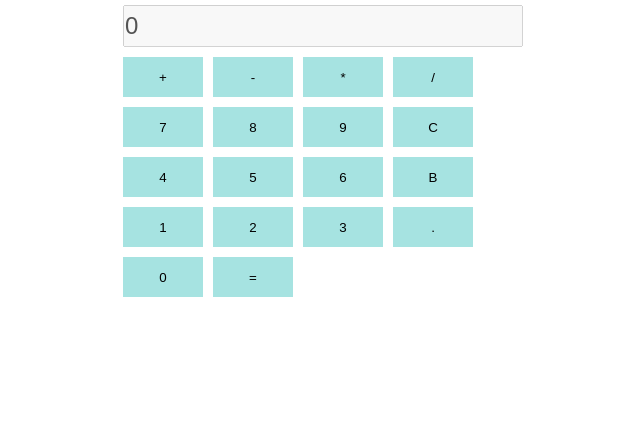
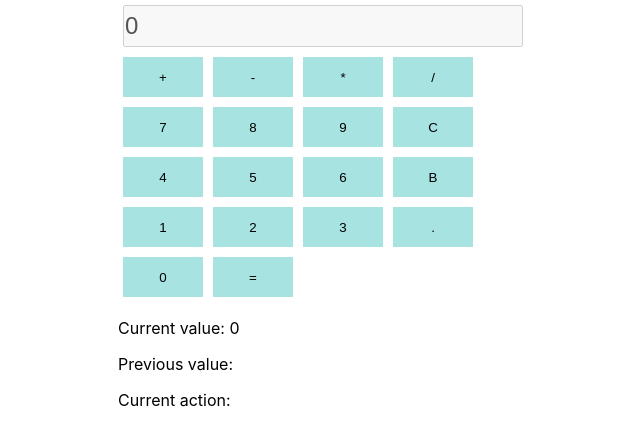
Before and after one commit to bartoszbialoglowicz/calc, a React (Create React App) app: page / in a window 1280 px wide. Shown: the top 446 px of the page, without its empty margins (322-962 px from the left). Built offline with nearby package versions, Linux system fonts and the light colour scheme.

Commit message:
Created calc context.

```diff
--- a/src/App.js
+++ b/src/App.js
@@ -1,12 +1,15 @@
 import Calculator from './components/Calculator/Calculator';
 import Card from './components/UI/Card';
+import CalcProvider from './store/CalcProvider';
 
 function App() {
   return (
     <div className="App">
-      <Card>
-        <Calculator />
-      </Card>
+      <CalcProvider>
+        <Card>
+          <Calculator />
+        </Card>
+      </CalcProvider>
     </div>
   );
 }
--- a/src/components/Calculator/Calculator.js
+++ b/src/components/Calculator/Calculator.js
@@ -1,40 +1,19 @@
-import Button from '../UI/Button';
+import { useContext } from 'react/cjs/react.development';
+import CalcContext from '../../store/calc-context';
 import classes from './Calculator.module.css';
+import CalculatorInputs from './CalculatorInputs';
 import Display from './Display';
 
 const Calculator = () => {
+    const calcCtx = useContext(CalcContext);
     return (
         <div className={classes.calculator}>
             <Display value={0} />
-            <div className={classes.inputs}>
-                <div>
-                    <Button value="+"/>
-                    <Button value="-"/>
-                    <Button value="*"/>
-                    <Button value="/"/>
-                </div>
-                <div>
-                    <Button value="7"/>
-                    <Button value="8"/>
-                    <Button value="9"/>
-                    <Button value="C"/>
-                </div>
-                <div>
-                    <Button value="4"/>
-                    <Button value="5"/>
-                    <Button value="6"/>
-                    <Button value="B"/>
-                </div>
-                <div>
-                    <Button value="1"/>
-                    <Button value="2"/>
-                    <Button value="3"/>
-                    <Button value="."/>
-                </div>
-                <div>
-                    <Button value="0"/>
-                    <Button value="="/>
-                </div>
+            <CalculatorInputs />
+            <div>
+                <p>Current value: {calcCtx.currentValue}</p>
+                <p>Previous value: {calcCtx.previousValue}</p>
+                <p>Current action: {calcCtx.currentAction}</p>
             </div>
         </div>
     )
--- a/src/components/Calculator/Calculator.module.css
+++ b/src/components/Calculator/Calculator.module.css
@@ -2,7 +2,3 @@
     width: 400px;
     height: 600px;
 }
-.inputs {
-    display: flex;
-    flex-wrap: wrap;
-}
--- /dev/null
+++ b/src/components/Calculator/CalculatorInputs.js
@@ -0,0 +1,42 @@
+import { useContext } from 'react/cjs/react.development';
+import CalcContext from '../../store/calc-context';
+import Button from '../UI/Button';
+
+import classes from './CalculatorInputs.module.css';
+
+
+const CalculatorInputs = props => {
+    const calcCtx = useContext(CalcContext);
+    return <div className={classes.calculatorInputs}>
+        <div>
+            <Button value="+" type='action'/>
+            <Button value="-" type='action'/>
+            <Button value="*" type='action'/>
+            <Button value="/" type='action'/>
+        </div>
+        <div>
+            <Button value="7" type='value'/>
+            <Button value="8" type='value'/>
+            <Button value="9" type='value'/>
+            <Button value="C"/>
+        </div>
+        <div>
+            <Button value="4" type='value'/>
+            <Button value="5" type='value'/>
+            <Button value="6" type='value'/>
+            <Button value="B"/>
+        </div>
+        <div>
+            <Button value="1" type='value'/>
+            <Button value="2" type='value'/>
+            <Button value="3" type='value'/>
+            <Button value="."/>
+        </div>
+        <div>
+            <Button value="0" type='value'/>
+            <Button value="=" type='submit'/>
+        </div>
+    </div>
+};
+
+export default CalculatorInputs;
--- /dev/null
+++ b/src/components/Calculator/CalculatorInputs.module.css
@@ -0,0 +1,4 @@
+.calculatorInputs {
+    display: flex;
+    flex-wrap: wrap;
+}
--- a/src/components/Calculator/Display.js
+++ b/src/components/Calculator/Display.js
@@ -1,8 +1,13 @@
+import { useContext } from 'react';
+import CalcContext from '../../store/calc-context';
+
 import classes from './Display.module.css';
 
-const Display = (props) => {
+const Display = () => {
+    const calcCtx = useContext(CalcContext);
+
     return <div className={classes.display}>
-        <input type="text" disabled="true" value={props.value}></input>
+        <input type="text" disabled value={calcCtx.currentValue}></input>
     </div>
 };
 
--- a/src/components/UI/Button.js
+++ b/src/components/UI/Button.js
@@ -1,7 +1,21 @@
+import { useContext } from 'react/cjs/react.development';
+import CalcContext from '../../store/calc-context';
 import classes from './Button.module.css';
+const Button = props => {
+    const addValueHandler = () => {
+        if (props.type === 'action'){
+            console.log('action');
+            calcCtx.addAction(props.value);
+        }
 
-const Button = props => {
-    return <input type="button" value={props.value} className={classes.button}/>
+        else if (props.type === 'value')
+            calcCtx.addValue(props.value);
+        else if (props.type === 'submit')
+            calcCtx.submit()
+    }
+
+    const calcCtx = useContext(CalcContext);
+    return <input type="button" value={props.value} className={classes.button} onClick={addValueHandler}/>
 };
 
 export default Button;
--- /dev/null
+++ b/src/store/CalcProvider.js
@@ -0,0 +1,101 @@
+import { useReducer} from "react";
+import CalcContext from "./calc-context";
+
+const defaultCalcState = {
+    currentValue: 0,
+    previousValue: null,
+    currentAction: null,
+};
+
+const calcReducer = (state, action) => {
+    if (action.type === 'VALUE') {
+        const currValue = state.currentValue;
+        const newValue = action.value;
+        if (currValue === null) {
+            return {
+                currentValue: newValue,
+                previousValue: state.previousValue,
+                currentAction: state.currentAction
+            }
+        }
+        else {
+            return {
+                currentValue: currValue + newValue,
+                previousValue: state.previousValue,
+                currentAction: state.currentAction
+            }
+        }
+    }
+    else if (action.type === 'ACTION') {
+        return {
+            currentValue: 0,
+            previousValue: state.currentValue,
+            currentAction: action.action
+        };
+    }
+    else if (action.type === 'SUBMIT') {
+        let curVal = parseInt(state.currentValue);
+        let prevVal = parseInt(state.previousValue);
+        console.log(state.currentValue);
+        console.log(state.previousValue);
+
+        if(state.currentAction === '/') {
+            prevVal = prevVal/curVal;
+        }
+        else if (state.currentAction === '*'){
+            prevVal = prevVal*curVal;
+        }
+        else if (state.currentAction === '+'){
+            prevVal = prevVal+curVal;
+        }
+        else if (state.currentAction === '-'){
+            prevVal = prevVal-curVal;
+        }
+
+        return {
+            currentValue: prevVal,
+            previousValue: curVal,
+        };
+    }
+
+    return defaultCalcState;
+};
+
+const CalcProvider = props => {
+    const [calcState, dispatchCalcAction] = useReducer(calcReducer, defaultCalcState);
+
+    const addValueHandler = val => {
+        dispatchCalcAction({
+            type: 'VALUE',
+            value: val
+        });
+    };
+
+    const addActionHandler = action => {
+        dispatchCalcAction({
+            type: 'ACTION',
+            action: action
+        });
+    };
+
+    const submitHandler = () => {
+        dispatchCalcAction({
+            type: 'SUBMIT',
+        })
+    };
+
+    const calcContext = {
+        currentValue: calcState.currentValue,
+        previousValue: calcState.previousValue,
+        currentAction: calcState.currentAction,
+        addValue: addValueHandler,
+        addAction: addActionHandler,
+        submit: submitHandler
+    }
+
+    return <CalcContext.Provider value={calcContext}>
+        {props.children}
+    </CalcContext.Provider>
+};
+
+export default CalcProvider;
--- /dev/null
+++ b/src/store/calc-context.js
@@ -0,0 +1,12 @@
+import React from 'react';
+
+const CalcContext = React.createContext({
+    currentValue: 0,
+    previousValue: null,
+    currentAction: null,
+    addValue: val => {},
+    addAction: action => {},
+    submit: () => {}
+});
+
+export default CalcContext;
```
